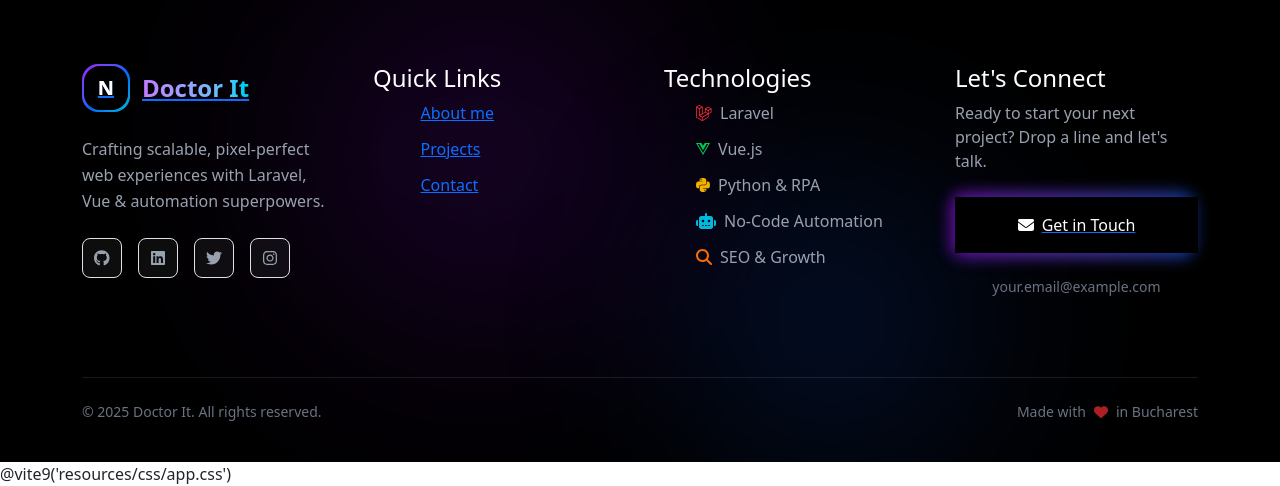
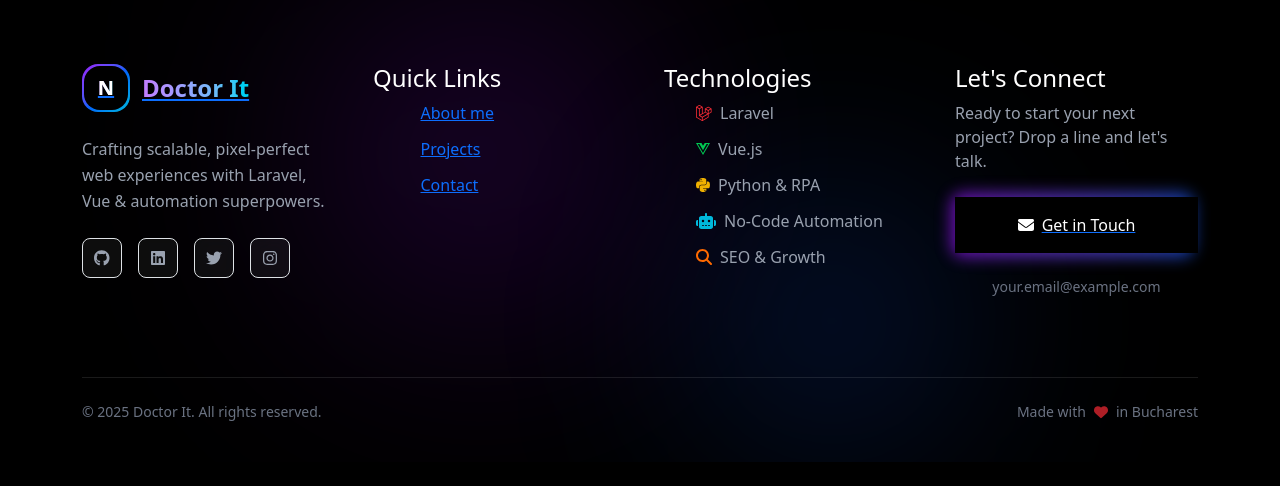
Before and after one commit to maxnegiba/portofolio, a Laravel app: page /en/blog in a window 1280 px wide. Shown: the part 691-1177 px from the top of the page. After the commit the page ends 1153 px from the top, so only its background shows below. Run offline with Laravel 12, Linux system fonts and the light colour scheme; data that the repository does not hold is empty; style sheets or scripts are compiled from the project's sources; some libraries are stand-ins or nearby versions; some web fonts are replaced.

Commit message:
ultimele retusuri

```diff
--- a/resources/views/layouts/app.blade.php
+++ b/resources/views/layouts/app.blade.php
@@ -1,4 +1,3 @@
-<!DOCTYPE html>
 <!DOCTYPE html>
 <html lang="{{ str_replace('_', '-', app()->getLocale()) }}">
 <head>
@@ -18,7 +17,7 @@
     <!-- Footer inclus aici -->
     @include('partials.footer')
 
-    @vite('resources/js/app.js')
-    @vite9('resources/css/app.css')
+    <!-- Linia de mai jos a fost eliminata pentru ca este incorecta si redundanta -->
+    <!-- @vite9('resources/css/app.css') -->
 </body>
 </html>
```
